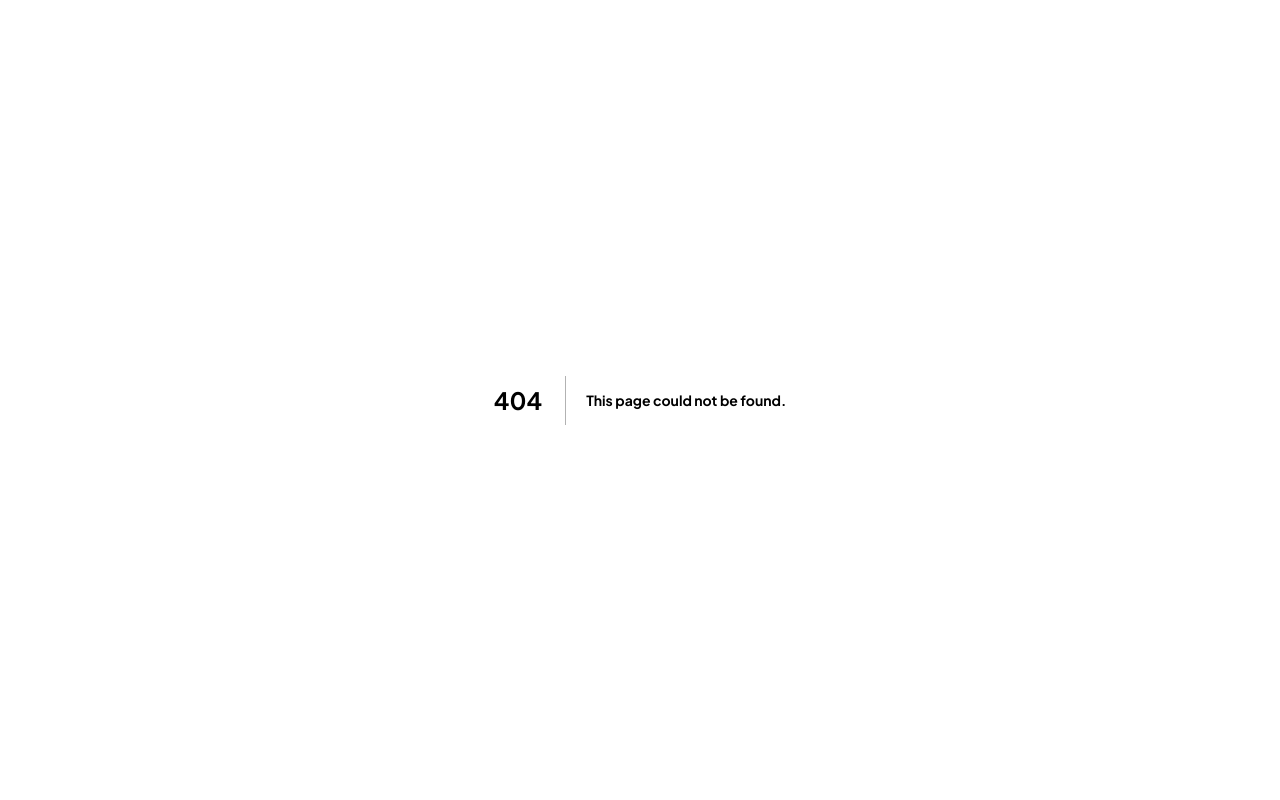
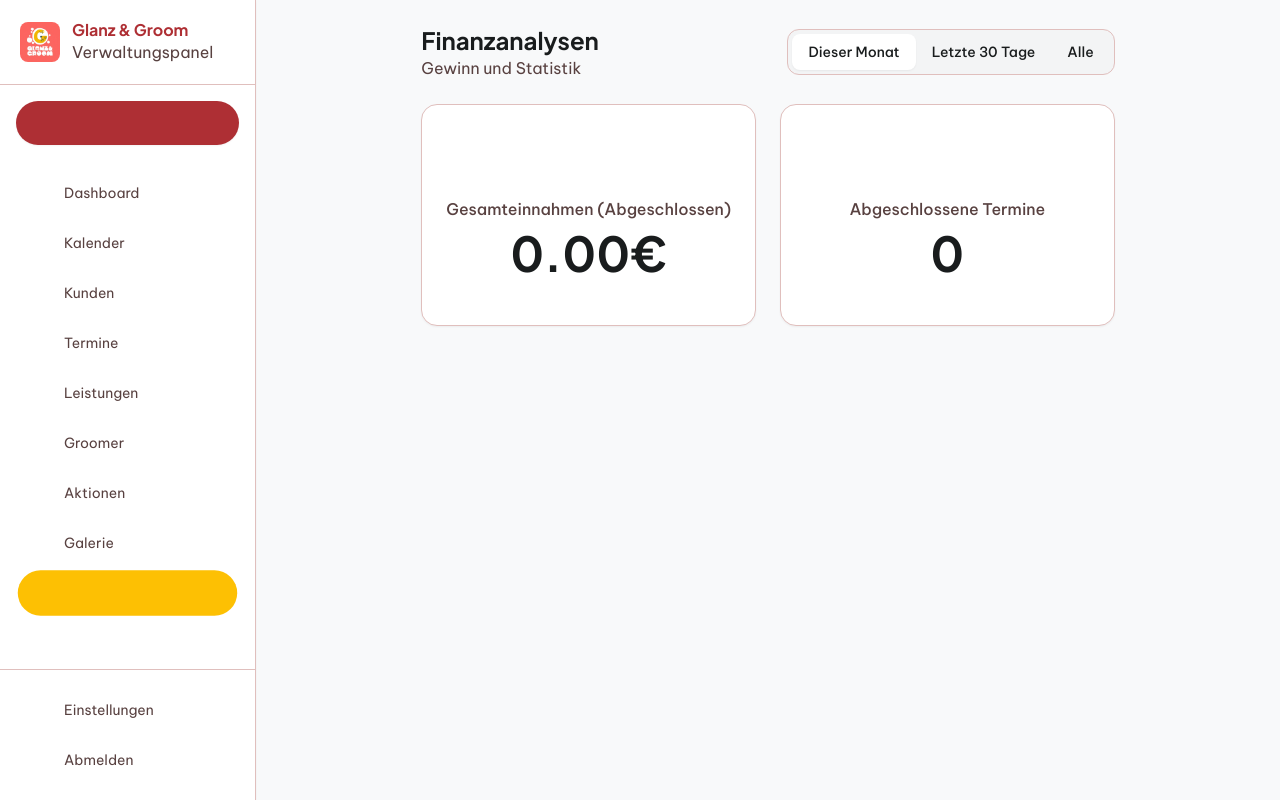
Before and after one commit to RetDev666/glanz-groom, a Next.js app in the folder admin/: page /admin/analytics in a window 1280 px wide. Before the commit this address had no page. Built offline with nearby package versions, Linux system fonts and the light colour scheme; no server answers; sample sign-in values are in the browser's storage.

Commit message:
Fix calendar UI and add Analytics page

```diff
--- a/admin/components/Sidebar.tsx
+++ b/admin/components/Sidebar.tsx
@@ -28,6 +28,7 @@ export default function Sidebar({ unreadCount = 0 }: { unreadCount?: number }) {
     { href: '/groomers', icon: 'badge', label: t.sidebar.groomers },
     { href: '/offers', icon: 'local_offer', label: t.sidebar.offers },
     { href: '/portfolio', icon: 'photo_library', label: (t.sidebar as any).portfolio || 'Galerie' },
+    { href: '/analytics', icon: 'bar_chart', label: 'Finanzanalysen' },
   ];
 
   const navItems = userRole === 'groomer'
--- /dev/null
+++ b/admin/pages/analytics.tsx
@@ -0,0 +1,102 @@
+import { useEffect, useState } from 'react';
+import AdminLayout from '@/components/AdminLayout';
+import { useAdminLang } from '../hooks/useAdminLang';
+import { format, subDays, startOfMonth, endOfMonth } from 'date-fns';
+import { de } from 'date-fns/locale';
+
+const API = process.env.NEXT_PUBLIC_API_URL;
+
+export default function AnalyticsPage() {
+  const { t } = useAdminLang();
+  const [appointments, setAppointments] = useState<any[]>([]);
+  const [loading, setLoading] = useState(true);
+  const [dateRange, setDateRange] = useState<'month' | 'last30' | 'all'>('month');
+
+  useEffect(() => {
+    fetchAppointments();
+  }, [dateRange]);
+
+  const fetchAppointments = async () => {
+    setLoading(true);
+    try {
+      const token = localStorage.getItem('admin_token');
+
+      let fromDate = new Date(0);
+      let toDate = new Date();
+
+      if (dateRange === 'month') {
+        fromDate = startOfMonth(new Date());
+        toDate = endOfMonth(new Date());
+      } else if (dateRange === 'last30') {
+        fromDate = subDays(new Date(), 30);
+      }
+
+      const res = await fetch(`${API}/appointments?from=${fromDate.toISOString()}&to=${toDate.toISOString()}`, {
+        headers: { Authorization: `Bearer ${token}` }
+      });
+      if (res.ok) {
+        const data = await res.json();
+        setAppointments(data);
+      }
+    } catch (err) {
+      console.error(err);
+    } finally {
+      setLoading(false);
+    }
+  };
+
+  const completedApts = appointments.filter(a => a.status === 'completed');
+  const totalRevenue = completedApts.reduce((sum, a) => sum + (a.totalPrice || 0), 0);
+  const totalAppointments = completedApts.length;
+
+  return (
+    <AdminLayout>
+      <div className="p-6 max-w-6xl mx-auto space-y-6">
+        <div className="flex items-center justify-between">
+          <div>
+            <h2 className="font-display text-2xl font-bold text-on-surface">Finanzanalysen</h2>
+            <p className="font-sans text-on-surface-variant">Gewinn und Statistik</p>
+          </div>
+          <div className="bg-surface-container-low rounded-xl p-1 flex border border-outline-variant">
+            <button
+              onClick={() => setDateRange('month')}
+              className={`px-4 py-2 text-sm font-medium rounded-lg transition-colors ${dateRange === 'month' ? 'bg-white shadow-sm' : 'hover:bg-surface-container-high'}`}
+            >
+              Dieser Monat
+            </button>
+            <button
+              onClick={() => setDateRange('last30')}
+              className={`px-4 py-2 text-sm font-medium rounded-lg transition-colors ${dateRange === 'last30' ? 'bg-white shadow-sm' : 'hover:bg-surface-container-high'}`}
+            >
+              Letzte 30 Tage
+            </button>
+            <button
+              onClick={() => setDateRange('all')}
+              className={`px-4 py-2 text-sm font-medium rounded-lg transition-colors ${dateRange === 'all' ? 'bg-white shadow-sm' : 'hover:bg-surface-container-high'}`}
+            >
+              Alle
+            </button>
+          </div>
+        </div>
+
+        {loading ? (
+          <div className="py-20 text-center">Wird geladen...</div>
+        ) : (
+          <div className="grid grid-cols-1 md:grid-cols-2 gap-6">
+            <div className="bg-surface-container-lowest p-6 rounded-2xl shadow-sm border border-outline-variant flex flex-col items-center justify-center py-12">
+              <span className="material-symbols-outlined text-4xl text-primary mb-2">payments</span>
+              <h3 className="font-sans text-on-surface-variant font-medium">Gesamteinnahmen (Abgeschlossen)</h3>
+              <p className="font-display text-5xl font-bold text-on-surface mt-2">{totalRevenue.toFixed(2)}€</p>
+            </div>
+
+            <div className="bg-surface-container-lowest p-6 rounded-2xl shadow-sm border border-outline-variant flex flex-col items-center justify-center py-12">
+              <span className="material-symbols-outlined text-4xl text-secondary mb-2">check_circle</span>
+              <h3 className="font-sans text-on-surface-variant font-medium">Abgeschlossene Termine</h3>
+              <p className="font-display text-5xl font-bold text-on-surface mt-2">{totalAppointments}</p>
+            </div>
+          </div>
+        )}
+      </div>
+    </AdminLayout>
+  );
+}
--- a/admin/pages/calendar.tsx
+++ b/admin/pages/calendar.tsx
@@ -3,6 +3,10 @@ import AdminLayout from '@/components/AdminLayout';
 import { useAdminLang } from '../hooks/useAdminLang';
 import { format, addDays, startOfWeek, isSameDay } from 'date-fns';
 import { de } from 'date-fns/locale';
+import DatePicker, { registerLocale } from 'react-datepicker';
+import 'react-datepicker/dist/react-datepicker.css';
+
+registerLocale('de', de);
 
 const API = process.env.NEXT_PUBLIC_API_URL;
 
@@ -338,6 +342,7 @@ export default function CalendarPage() {
   const [groomers, setGroomers] = useState<Record<string, unknown>[]>([]);
   const [currentDate, setCurrentDate] = useState(new Date());
   const [selectedApt, setSelectedApt] = useState<Appointment | null>(null);
+  const [filterGroomerId, setFilterGroomerId] = useState<number | null>(null);
 
   const [viewMode, setViewMode] = useState<'day' | 'week'>('day');
   const [contextMenu, setContextMenu] = useState<{ isOpen: boolean, x: number, y: number, apt: Appointment | null }>({ isOpen: false, x: 0, y: 0, apt: null });
@@ -501,11 +506,20 @@ export default function CalendarPage() {
 
       {/* Header - Altegio Style */}
       <header className="bg-white border-b border-gray-200 px-4 py-3 shrink-0 z-40 flex justify-between items-center">
-        <div className="flex items-center gap-1 cursor-pointer hover:bg-gray-50 p-1.5 rounded-lg transition-colors group">
+        <div className="flex items-center gap-1 cursor-pointer hover:bg-gray-50 p-1.5 rounded-lg transition-colors group relative">
+          <DatePicker
+            selected={currentDate}
+            onChange={(date: Date) => date && setCurrentDate(date)}
+            locale="de"
+            customInput={
+              <div className="flex items-center gap-1 cursor-pointer">
                 <span className="font-display font-semibold text-xl text-gray-900 group-hover:text-primary transition-colors capitalize">
                   {format(currentDate, 'd MMMM', { locale: de })}
                 </span>
                 <span className="material-symbols-outlined text-gray-400 group-hover:text-primary">expand_more</span>
+              </div>
+            }
+          />
         </div>
 
         <div className="flex items-center gap-3">
@@ -523,10 +537,24 @@ export default function CalendarPage() {
               Woche
             </button>
           </div>
+          <div className="relative flex items-center">
+            <select
+              className="absolute inset-0 w-full h-full opacity-0 cursor-pointer"
+              value={filterGroomerId || ''}
+              onChange={(e) => setFilterGroomerId(e.target.value ? Number(e.target.value) : null)}
+            >
+              <option value="">Alle</option>
+              {groomers.map(g => (
+                <option key={String(g.id)} value={String(g.id)}>{String(g.name)}</option>
+              ))}
+            </select>
             <button className="flex items-center gap-1.5 bg-gray-100 hover:bg-gray-200 px-3 py-1.5 rounded-xl transition-colors">
               <span className="material-symbols-outlined text-[18px] text-gray-600">group</span>
-            <span className="text-sm font-medium text-gray-700">Alle</span>
+              <span className="text-sm font-medium text-gray-700">
+                {filterGroomerId ? groomers.find(g => Number(g.id) === filterGroomerId)?.name : 'Alle'}
+              </span>
             </button>
+          </div>
         </div>
       </header>
 
@@ -534,15 +562,15 @@ export default function CalendarPage() {
       <div className="absolute bottom-6 right-6 z-50 flex flex-col items-end gap-3">
         <button
           onClick={() => setCurrentDate(new Date())}
-          className="bg-white px-5 py-3 rounded-full shadow-lg border border-gray-100 font-medium text-gray-700 hover:bg-gray-50 transition-colors"
+          className="bg-primary text-on-primary px-5 py-3 rounded-full shadow-lg font-medium hover:opacity-90 transition-opacity"
         >
           Heute
         </button>
         <button
           onClick={() => setNewAptModalData({ isOpen: true })}
-          className="bg-white w-14 h-14 flex items-center justify-center rounded-2xl shadow-lg border border-gray-100 hover:bg-gray-50 transition-colors"
+          className="bg-primary text-on-primary w-14 h-14 flex items-center justify-center rounded-2xl shadow-lg hover:opacity-90 transition-opacity"
         >
-          <span className="text-[#ffcc00] font-light text-3xl mb-1">+</span>
+          <span className="font-light text-3xl mb-1">+</span>
         </button>
       </div>
 
@@ -568,12 +596,12 @@ export default function CalendarPage() {
         {/* Column Headers (Groomers or Days) */}
         <div className="flex border-b border-gray-100 shrink-0 mt-2">
           <div className="w-16 shrink-0 flex items-center justify-center">
-             <button onClick={() => setNewAptModalData({ isOpen: true })} className="text-[#ffcc00] font-light text-2xl hover:scale-110 transition-transform">+</button>
+             <button onClick={() => setNewAptModalData({ isOpen: true })} className="bg-primary/10 text-primary w-8 h-8 rounded-full flex items-center justify-center hover:bg-primary/20 transition-colors text-2xl font-light mb-1">+</button>
           </div>
 
-          <div className="flex-1 grid" style={{ gridTemplateColumns: `repeat(${viewMode === 'day' ? Math.max(groomers.length, 1) : 7}, 1fr)` }}>
+          <div className="flex-1 grid" style={{ gridTemplateColumns: `repeat(${viewMode === 'day' ? Math.max((filterGroomerId ? groomers.filter(g => Number(g.id) === filterGroomerId) : groomers).length, 1) : 7}, 1fr)` }}>
             {viewMode === 'day' ? (
-              (groomers.length > 0 ? groomers : [{ id: 1, name: '—' }]).map((g, i) => (
+              ((filterGroomerId ? groomers.filter(g => Number(g.id) === filterGroomerId) : groomers).length > 0 ? (filterGroomerId ? groomers.filter(g => Number(g.id) === filterGroomerId) : groomers) : [{ id: 1, name: '—' }]).map((g, i) => (
                 <div key={String(g.id)} className="py-3 flex flex-col items-center gap-1">
                   {g.photoUrl ? (
                     <img src={String(g.photoUrl)} alt={String(g.name)} className="w-10 h-10 rounded-full object-cover shadow-sm" />
@@ -605,7 +633,7 @@ export default function CalendarPage() {
               return (
                 <div key={h} className="h-[60px] relative">
                   {isFullHour && (
-                    <span className="absolute -top-2.5 right-2 text-[12px] text-gray-500 font-medium">
+                    <span className="absolute top-0 right-2 -translate-y-1/2 text-[13px] text-gray-500 font-medium bg-white px-1">
                       {h}
                     </span>
                   )}
@@ -615,9 +643,9 @@ export default function CalendarPage() {
           </div>
 
           {/* Groomers or Days Columns */}
-          <div className="flex-1 grid" style={{ gridTemplateColumns: `repeat(${viewMode === 'day' ? Math.max(groomers.length, 1) : 7}, 1fr)` }}>
+          <div className="flex-1 grid" style={{ gridTemplateColumns: `repeat(${viewMode === 'day' ? Math.max((filterGroomerId ? groomers.filter(g => Number(g.id) === filterGroomerId) : groomers).length, 1) : 7}, 1fr)` }}>
             {viewMode === 'day' ? (
-              (groomers.length > 0 ? groomers : [{ id: 1 }]).map((g, i, arr) => {
+              ((filterGroomerId ? groomers.filter(g => Number(g.id) === filterGroomerId) : groomers).length > 0 ? (filterGroomerId ? groomers.filter(g => Number(g.id) === filterGroomerId) : groomers) : [{ id: 1 }]).map((g, i, arr) => {
                 const gApts = appointments.filter(a => Number(a.groomerId || 0) === Number(g.id) && isSameDay(new Date(String(a.date)), currentDate));
                 const gBreaks = breaks.filter(b => Number(b.groomerId || 0) === Number(g.id));
 
```
Lines whose indentation alone changed are shown as unchanged.
